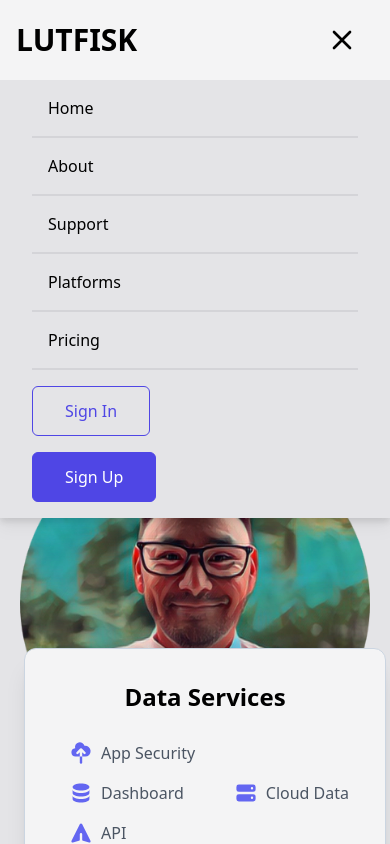
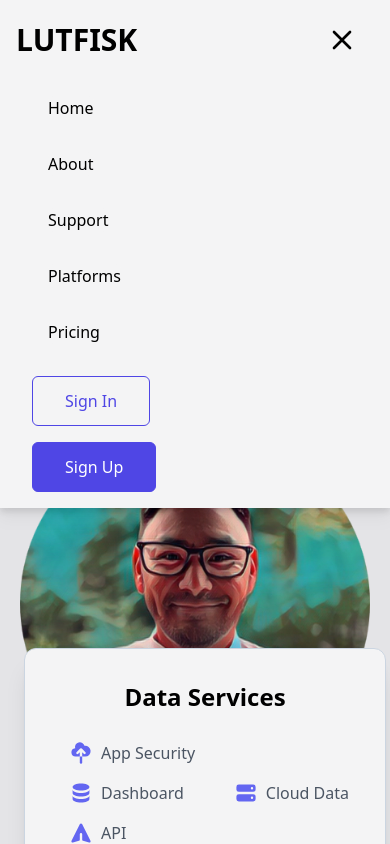
Before and after one commit to LutfiHC/tailwind_test, a React (Create React App) app: page / in a window 390 px wide. Both pictures are taken after a click on the element 342 px from the left and 40 px from the top of the page. Shown: the top 844 px of the page. Built offline with nearby package versions, Linux system fonts and the light colour scheme; the HTML template or start-up script is replaced by a standard one.

Commit message:
stylized buttons + 1st iteration of get started page

```diff
--- a/src/components/Footer.js
+++ b/src/components/Footer.js
@@ -60,7 +60,7 @@ const Footer = () => {
           <p className="py-4">The latest news, articles, and resources - sent to your inbox weekly.</p>
           <form className="flex flex-col sm:flex-row">
             <input className="w-full p-2 mr-4 rounded-md mb-4 text-black" type="email" />
-            <button className="p-2 mb-4">Subscribe</button>
+            <button className="p-2 mb-4 hover:bg-indigo-700 hover:text-white">Subscribe</button>
           </form>
         </div>
       </div>
--- a/src/components/GetStarted.js
+++ b/src/components/GetStarted.js
@@ -1,9 +1,25 @@
 import React from "react";
+
+import getStartedImg from "../assets/get_started.png"
 
 const GetStarted = () => {
   return(
-    <div>
-      <h1>GET STARTED</h1>
+    <div className="relative w-full h-screen bg-zinc-900/70">
+      <img className="absolute w-full h-full object-cover mix-blend-overlay" src={getStartedImg} alt=""></img>
+      <div className="flex justify-center items-center h-full relative">
+        <form className="max-w-[800px] w-full mx-auto p-8 bg-zinc-100">
+          <h2 className="text-4xl font-bold text-center py-7">LUTFISK</h2>
+          <div className="flex justify-between py-2 px-4">
+            <p><input className="mx-1 mr-2" type="checkbox" />Option 1</p>
+            <p><input className="mx-1 mr-2" type="checkbox" />Option 2</p>
+          </div>
+
+          <div className="flex justify-end pt-56 px-4">
+            <button className="border-none bg-transparent text-zinc-600 mr-4 hover:text-zinc-800 hover:bg-transparent">Skip</button>
+          <button className="border my-5 py-2 px-5 hover:bg-indigo-700 hover:text-white">Next</button>
+          </div>
+        </form>
+      </div>
     </div>
   )
 }
--- a/src/components/Hero.js
+++ b/src/components/Hero.js
@@ -21,7 +21,7 @@ const Hero = () => {
             Cloud Management
           </h1>
           <p className="text-2xl">This is our Tech Brand</p>
-          <button className="py-3 px-6 sm:w-[60%] my-4" onClick={(event) => (navigate("/getstarted"), event.preventDefault())}>Get Started</button>
+          <button className="py-3 px-6 sm:w-[60%] my-4 hover:bg-indigo-700 hover:text-white" onClick={(event) => (navigate("/getstarted"), event.preventDefault())}>Get Started</button>
         </div>
         <div>
           <img className="w-full" src={bgImg} alt="/"></img>
--- a/src/components/NavBar.js
+++ b/src/components/NavBar.js
@@ -22,22 +22,22 @@ const NavBar = () => {
         </div>
         <div className="hidden md:flex pr-4">
         <a href="/signin" className="pt-3"><button className="border-none bg-transparent text-black mr-4">Sign In</button></a>
-        <a href="/signup"><button className="px-8 py-3">Sign Up</button></a>
+        <a href="/signup"><button className="px-8 py-3 hover:bg-indigo-700 hover:text-white">Sign Up</button></a>
         </div>
         <div className="md:hidden mr-4" onClick={handleClick}>
             {!nav ? <MenuIcon style={{ width: "2rem" }} /> : <XIcon style={{ width: "2rem" }} />}
         </div>
       </div>
 
-      <ul className={!nav ? 'hidden' : 'absolute bg-zinc-200 w-full px-8'}>
-        <li className="border-b-2 border-zinc-300 w-full"><Link onClick={handleClose} to="home" smooth={true} duration={500}>Home</Link></li>
-        <li className="border-b-2 border-zinc-300 w-full"><Link onClick={handleClose} to="about" smooth={true} offset={-200} duration={500}>About</Link></li>
-        <li className="border-b-2 border-zinc-300 w-full"><Link onClick={handleClose} to="support" smooth={true} offset={-50} duration={500}>Support</Link></li>
-        <li className="border-b-2 border-zinc-300 w-full"><Link onClick={handleClose} to="platform" smooth={true} offset={-100} duration={500}>Platforms</Link></li>
-        <li className="border-b-2 border-zinc-300 w-full"><Link onClick={handleClose} to="pricing" smooth={true} offset={-50} duration={500}>Pricing</Link></li>
+      <ul className={!nav ? 'hidden' : 'absolute bg-zinc-100 w-full px-8'}>
+        <li><button className="text-black border-none bg-zinc-100 hover:text-gray-600"><Link onClick={handleClose} to="home" smooth={true} duration={500}>Home</Link></button></li>
+        <li><button className="text-black border-none bg-zinc-100 hover:text-gray-600"><Link onClick={handleClose} to="about" smooth={true} offset={-200} duration={500}>About</Link></button></li>
+        <li><button className="text-black border-none bg-zinc-100 hover:text-gray-600"><Link onClick={handleClose} to="support" smooth={true} offset={-50} duration={500}>Support</Link></button></li>
+        <li><button className="text-black border-none bg-zinc-100 hover:text-gray-600"><Link onClick={handleClose} to="platform" smooth={true} offset={-100} duration={500}>Platforms</Link></button></li>
+        <li><button className="text-black border-none bg-zinc-100 hover:text-gray-600"><Link onClick={handleClose} to="pricing" smooth={true} offset={-50} duration={500}>Pricing</Link></button></li>
         <div className="flex flex-col my-4">
-          <a href="/signin"><button className="bg-transparent text-indigo-600 px-8 py-3 mb-4">Sign In</button></a>
-          <a href="/signup"><button className="px-8 py-3">Sign Up</button></a>
+          <a href="/signin"><button className="bg-transparent text-indigo-600 px-8 py-3 mb-4 hover:bg-zinc-50">Sign In</button></a>
+          <a href="/signup"><button className="px-8 py-3 hover:bg-indigo-700 hover:text-white">Sign Up</button></a>
         </div>
       </ul>
     </div>
--- a/src/components/Pricing.js
+++ b/src/components/Pricing.js
@@ -31,7 +31,7 @@ const Pricing = () => {
               <p className="flex py-4"><XIcon className="w-8 mr-5 text-red-700" /> Lorem ipsum dolor sit.</p>
               <p className="flex py-4"><XIcon className="w-8 mr-5 text-red-700" /> Lorem ipsum dolor sit.</p>
               <p className="flex py-4"><XIcon className="w-8 mr-5 text-red-700" /> Lorem ipsum dolor.</p>
-              <button className="w-full py-4 my-4" onClick={(event) => (navigate("/getstarted"), event.preventDefault())}>Get Started</button>
+              <button className="w-full py-4 my-4 hover:bg-indigo-700 hover:text-white" onClick={(event) => (navigate("/getstarted"), event.preventDefault())}>Get Started</button>
             </div>
           </div>
 
@@ -47,7 +47,7 @@ const Pricing = () => {
               <p className="flex py-4"><CheckIcon className="w-8 mr-5 text-green-600" /> Lorem ipsum dolor sit.</p>
               <p className="flex py-4"><CheckIcon className="w-8 mr-5 text-green-600" /> Lorem ipsum dolor sit.</p>
               <p className="flex py-4"><CheckIcon className="w-8 mr-5 text-green-600" /> Lorem ipsum dolor.</p>
-              <button className="w-full py-4 my-4" onClick={(event) => (navigate("/getstarted"), event.preventDefault())}>Get Started</button>
+              <button className="w-full py-4 my-4 hover:bg-indigo-700 hover:text-white" onClick={(event) => (navigate("/getstarted"), event.preventDefault())}>Get Started</button>
             </div>
           </div>
         </div>
--- a/src/components/SignIn.js
+++ b/src/components/SignIn.js
@@ -28,8 +28,8 @@ const SignIn = () => {
             <button className="border-none bg-transparent text-black mr-4 hover:text-blue-700"  onClick={(event) => (navigate("/signup"), event.preventDefault())}>Create an account</button>
           </div>
 
-          <button className="border w-full my-5 py-2">Sign In</button>
-          <button className="border w-full mb-5 py-2 bg-slate-500 border-none hover:text-gray-700" onClick={(event) => (navigate("/"), event.preventDefault())}>Back</button>
+          <button className="border w-full my-5 py-2 hover:bg-indigo-700 hover:text-white">Sign In</button>
+          <button className="border w-full mb-5 py-2 bg-slate-500 border-none hover:text-white hover:bg-slate-600" onClick={(event) => (navigate("/"), event.preventDefault())}>Back</button>
         </form>
       </div>
     </div>
--- a/src/components/Signup.js
+++ b/src/components/Signup.js
@@ -36,8 +36,8 @@ const SignUp = () => {
             <p><input className="mx-1 mr-2" type="checkbox" />Sign me up for newsletters</p>
           </div>
 
-          <button className="border w-full my-5 py-2">Sign Up</button>
-          <button className="border w-full mb-5 py-2 bg-slate-500 border-none hover:text-gray-700" onClick={(event) => (navigate("/signin"), event.preventDefault())}>Sign In</button>
+          <button className="border w-full my-5 py-2 hover:bg-indigo-700 hover:text-white">Sign Up</button>
+          <button className="border w-full mb-5 py-2 bg-slate-500 border-none hover:text-white hover:bg-slate-600" onClick={(event) => (navigate("/signin"), event.preventDefault())}>Sign In</button>
         </form>
       </div>
     </div>
```
Also changed, not shown: src/assets/get_started.png (added).
